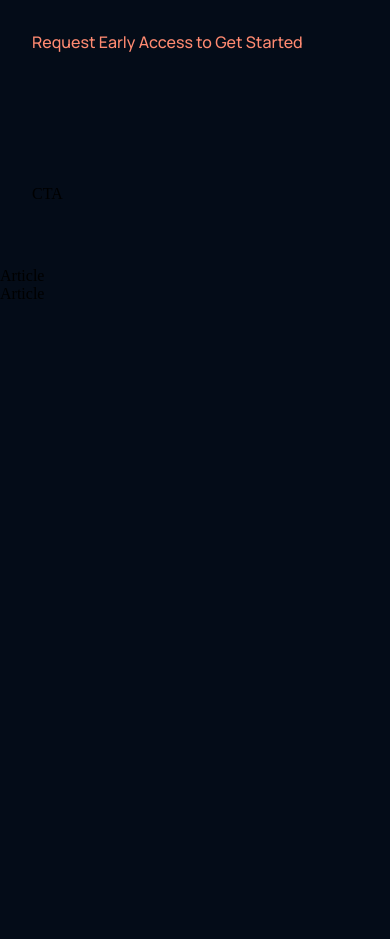
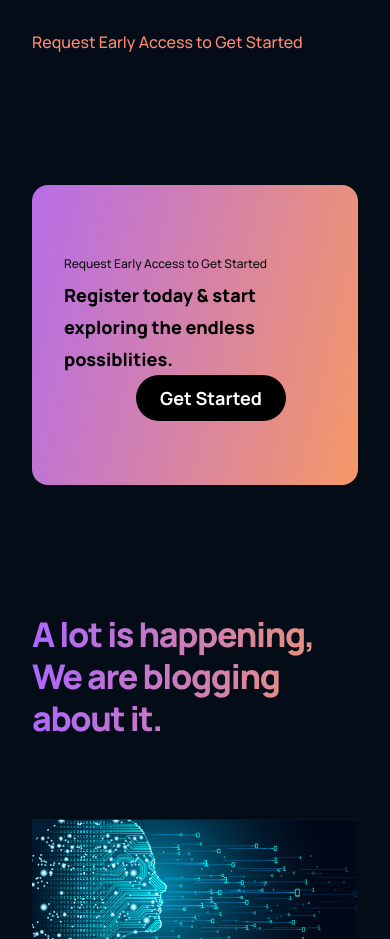
Before and after one commit to JoaoCoutinho777/gpt3_jac_, a React (Create React App) app: page / in a window 390 px wide. Shown: the part 4400-5339 px from the top of the page. Before the commit the page ends 4703 px from the top, so only its background shows below. Built offline with nearby package versions, Linux system fonts and the light colour scheme.

Commit message:
call to action component built

```diff
--- a/src/components/article/Article.jsx
+++ b/src/components/article/Article.jsx
@@ -1,9 +1,21 @@
 import React from 'react';
 import './article.css';
 
-const Article = () => {
+
+const Article = ({imgUrl, date, title}) => {
     return (
-    <div>Article</div>
+    <div className='gpt3__blog-container_article'>
+        <div className='gpt3__blog-container_article-image'>
+            <img src={imgUrl} alt="blog" />
+        </div>
+        <div className="gpt3__blog-container_article-content">
+            <div>
+                <p>{date}</p>
+                <h3>{title}</h3>
+            </div>
+            <p>Read Full Article</p>
+        </div>
+    </div>
     )
 }
 
--- a/src/components/article/article.css
+++ b/src/components/article/article.css
@@ -0,0 +1,57 @@
+.gpt3__blog-container_article {
+    width: 100%;
+    height: 100%;
+
+    display: flex;
+    flex-direction: column;
+    background: var(--color-footer);
+}
+
+.gpt3__blog-container_article-image {
+    width: 100%;
+    height: 100%;
+    background: var(--color-footer);
+}
+
+.gpt3__blog-container_article-image img {
+    width: 100%;
+    height: 100%;
+}
+
+.gpt3__blog-container_article-content {
+    display: flex;
+    flex-direction: column;
+    justify-content: space-between;
+
+    padding: 1rem 1.5rem;
+    height: 100%;
+}
+
+.gpt3__blog-container_article-content p {
+    font-family: var(--font-family);
+    font-weight: 700;
+    font-size: 11.649px;
+    line-height: 35px;
+
+    color: #FFFFFF;
+}
+
+.gpt3__blog-container_article-content h3 {
+    font-family: var(--font-family);
+    font-weight: 800;
+    font-size: 25.11px;
+    margin-bottom: 5rem;
+    color: #FFFFFF;
+    cursor: pointer;
+}
+
+.gpt3__blog-container_article-content p:last-child {
+    cursor: pointer;
+}
+
+@media screen and (max-width: 550px) {
+    .gpt3__blog-container_article-content h3 {
+        font-size: 18px;
+        line-height: 25p;
+    }
+}
--- a/src/components/cta/CTA.jsx
+++ b/src/components/cta/CTA.jsx
@@ -3,7 +3,15 @@
 
 const CTA = () => {
     return (
-    <div className='gpt3__cta section__padding'>CTA</div>
+    <div className='gpt3__cta section__padding'>
+        <div className='gpt3__cta-content'>
+            <p>Request Early Access to Get Started</p>
+            <h3>Register today & start exploring the endless possiblities.</h3>
+        </div>
+        <div className='gpt3__cta-button'>
+            <button type='button'>Get Started</button>
+        </div>
+    </div>
     )
 }
 
--- a/src/components/cta/cta.css
+++ b/src/components/cta/cta.css
@@ -0,0 +1,81 @@
+.gpt3__cta {
+    display: flex;
+    justify-content: space-between;
+    align-items: center;
+    flex-direction: row;
+
+    padding: 2rem;
+    margin: 4rem;
+    border-radius: 1rem;
+    background: var(--gradient-bar);
+}
+
+
+.gpt3__cta-content p {
+    font-family: var(--font-family);
+    font-weight: 500;
+    font-size: 12px;
+    line-height: 30px;
+
+    color: #0E0E0E;
+
+}
+
+.gpt3__cta-content h3 {
+    font-family: var(--font-family);
+    font-weight: 800;
+    font-size: 24px;
+    line-height: 45px;
+
+    color: #000000;
+}
+
+.gpt3__cta-button {
+    display: flex;
+    justify-content: center;
+    align-items: center;
+    margin-left: 2rem;
+}
+
+.gpt3__cta-button button{
+    font-family: var(--font-family);
+    font-weight: 700;
+    font-size: 18px;
+    line-height: 30px;
+    padding: 0.5rem 1rem;
+
+    color: #FFFFFF;
+    background: #000000;
+    border-radius: 40px;
+    border: none;
+    outline: none;
+    cursor: pointer;
+    min-width: 150px;
+}
+
+@media screen and (max-width: 650px) {
+    .gpt3__cta {
+        flex-direction: column;
+    }
+
+    .gpt3__cta-btn {
+        margin: 2rem 0 0;
+    }
+}
+
+@media screen and (max-width: 550px) {
+    .gpt3__cta {
+        flex-direction: column;
+        margin: 4rem 2rem;
+    }
+
+    .gpt3__cta-content h3 {
+        font-size: 18px;
+        line-height: 32px;
+    }
+
+    .gpt3__cta-btn button {
+        font-size: 14px;
+        line-height: 28px;
+    }
+}
--- a/src/containers/blog/Blog.jsx
+++ b/src/containers/blog/Blog.jsx
@@ -1,9 +1,26 @@
 import React from 'react';
 import './blog.css';
+import Article from '../../components/article/Article';
+import { blog1, blog2, blog3, blog4, blog5 } from './imports';
 
 const Blog = () => {
     return (
-    <div>Article</div>
+    <div className='gpt3__blog section__padding' id='blog'>
+        <div className='gpt3__blog-heading'>
+            <h1 className='gradient__text'>A lot is happening, <br/> We are blogging about it.</h1>
+        </div>
+        <div className='gpt3__blog-container'>
+            <div className='gpt3__blog-container_groupA'>
+                <Article imgUrl={blog1} date="Sep 26, 2021" title="GPT-3 and Open  AI is the future. Let us exlore how it is?"/>
+            </div>
+            <div className='gpt3__blog-container_groupB'>
+                <Article imgUrl={blog2} date="Sep 26, 2021" title="GPT-3 and Open  AI is the future. Let us exlore how it is?"/>
+                <Article imgUrl={blog3} date="Sep 26, 2021" title="GPT-3 and Open  AI is the future. Let us exlore how it is?"/>
+                <Article imgUrl={blog4} date="Sep 26, 2021" title="GPT-3 and Open  AI is the future. Let us exlore how it is?"/>
+                <Article imgUrl={blog5} date="Sep 26, 2021" title="GPT-3 and Open  AI is the future. Let us exlore how it is?"/>
+            </div>
+        </div>
+    </div>
     )
 }
 
--- a/src/containers/blog/blog.css
+++ b/src/containers/blog/blog.css
@@ -0,0 +1,78 @@
+.gpt3__blog {
+    display: flex;
+    flex-direction: column;
+}
+
+.gpt3__blog-heading {
+    width: 100%;
+    text-align: left;
+
+    margin-bottom: 5rem;
+}
+
+.gpt3__blog-heading h1 {
+    font-family: var(--font-family);
+    font-weight: 800;
+    font-size: 62px;
+    line-height: 75px;
+
+    letter-spacing: -0.04em;
+}
+
+.gpt3__blog-container {
+    display: flex;
+    flex-direction: row;
+}
+
+.gpt3__blog-container_groupA {
+    flex: 0.75;
+    margin-right: 2rem;
+}
+
+.gpt3__blog-container_groupB {
+    flex: 1;
+    display: grid;
+    grid-template-columns: repeat(2, 1fr);
+    gap: 2rem;
+}
+
+@media screen and (max-width: 990px) {
+    .gpt3__blog-container {
+        flex-direction: column-reverse;
+    }
+
+    .gpt3__blog-container_groupA {
+        margin: 2rem 0;
+    }
+
+    .gpt3__blog-container_groupA .gpt3__blog-container_article{
+        width: 48%;
+    }
+
+    .gpt3__blog-container_groupA .gpt3__blog-container_article-image{
+        height: 250px;
+    }
+}
+
+@media screen and (max-width: 700px) {
+    .gpt3__blog-container_groupB {
+        grid-template-columns: repeat(1, 1fr);
+    }
+
+    .gpt3__blog-container_groupA .gpt3__blog-container_article{
+        width: 100%;
+    }
+
+    .gpt3__blog-heading h1 {
+        font-size: 46px;
+        line-height: 52px;
+    }
+}
+
+@media screen and (max-width: 550px) {
+
+    .gpt3__blog-heading h1 {
+        font-size: 34px;
+        line-height: 42px;
+    }
+}
--- /dev/null
+++ b/src/containers/blog/imports.js
@@ -0,0 +1,13 @@
+import blog1 from '../../assets/blog01.png';
+import blog2 from '../../assets/blog02.png';
+import blog3 from '../../assets/blog03.png';
+import blog4 from '../../assets/blog04.png';
+import blog5 from '../../assets/blog05.png';
+
+export {
+    blog1,
+    blog2,
+    blog3,
+    blog4,
+    blog5
+}
```
